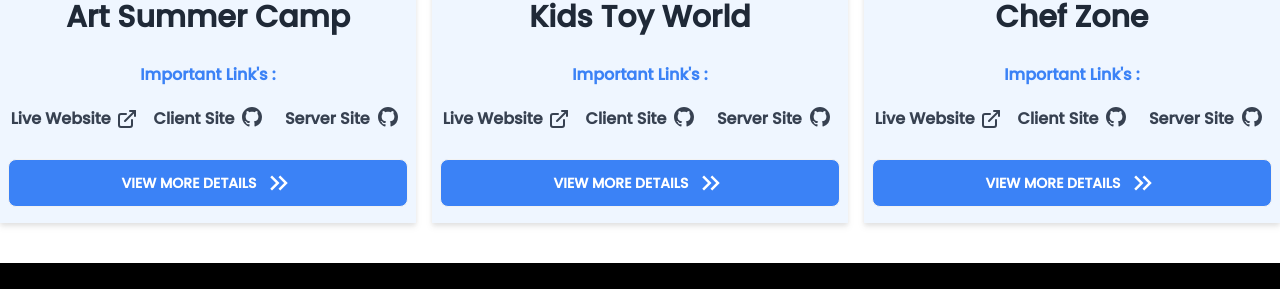
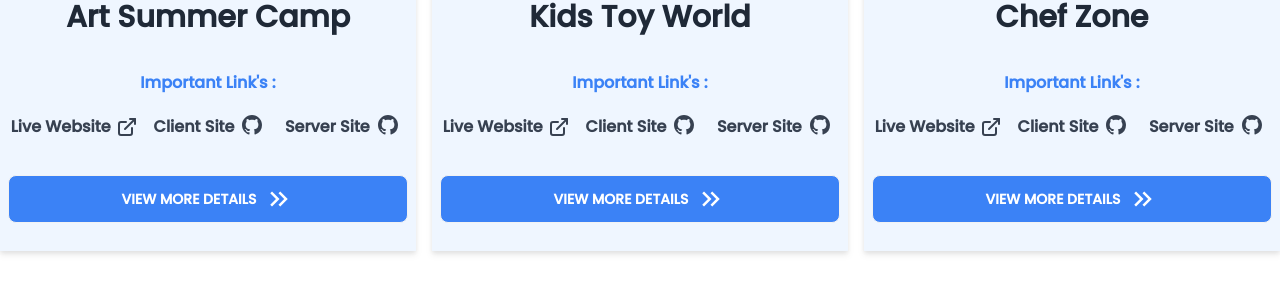
Before and after one commit to shakilahmedshuvo/shakil-ahmed-shuvo, a React (Vite) app: page / in a window 1280 px wide. Shown: the part 2441-2730 px from the top of the page. Built offline with nearby package versions, Linux system fonts and the light colour scheme.

Commit message:
add styles in the card section

```diff
--- a/src/Components/Home/MyProjects/MyProjectsCard.jsx
+++ b/src/Components/Home/MyProjects/MyProjectsCard.jsx
@@ -21,7 +21,7 @@ const MyProjectsCard = ({ data }) => {
             </h2>
             {/* link section */}
             <div
-                className="my-4">
+                className="my-6">
                 <h2
                     className="text-center text-base text-blue-500 font-bold relative bottom-3">
                     Important Link's :
@@ -46,7 +46,7 @@ const MyProjectsCard = ({ data }) => {
                 </div>
             </div>
             {/* modal section for cards */}
-            <div className="px-2 mt-5">
+            <div className="px-2 mt-7 mb-3">
                 <label
                     htmlFor="my_modal_6"
                     className="btn w-[100%] mx-auto items-center bg-blue-500 text-white hover:bg-blue-400 mb-4">
--- a/src/Components/Home/Skills/Skills.jsx
+++ b/src/Components/Home/Skills/Skills.jsx
@@ -10,7 +10,7 @@ const Skills = () => {
             <div
                 className="max-w-7xl mx-auto bg-blue-50 py-8 rounded-lg my-10 grid grid-cols-3 lg:grid-cols-6 px-1">
                 {/* html */}
-                <div>
+                <div className="rounded-xl">
                     <svg
                         className="mx-auto m-10"
                         xmlns="http://www.w3.org/2000/svg" width="100" height="100" viewBox="0 0 32 32">
```
